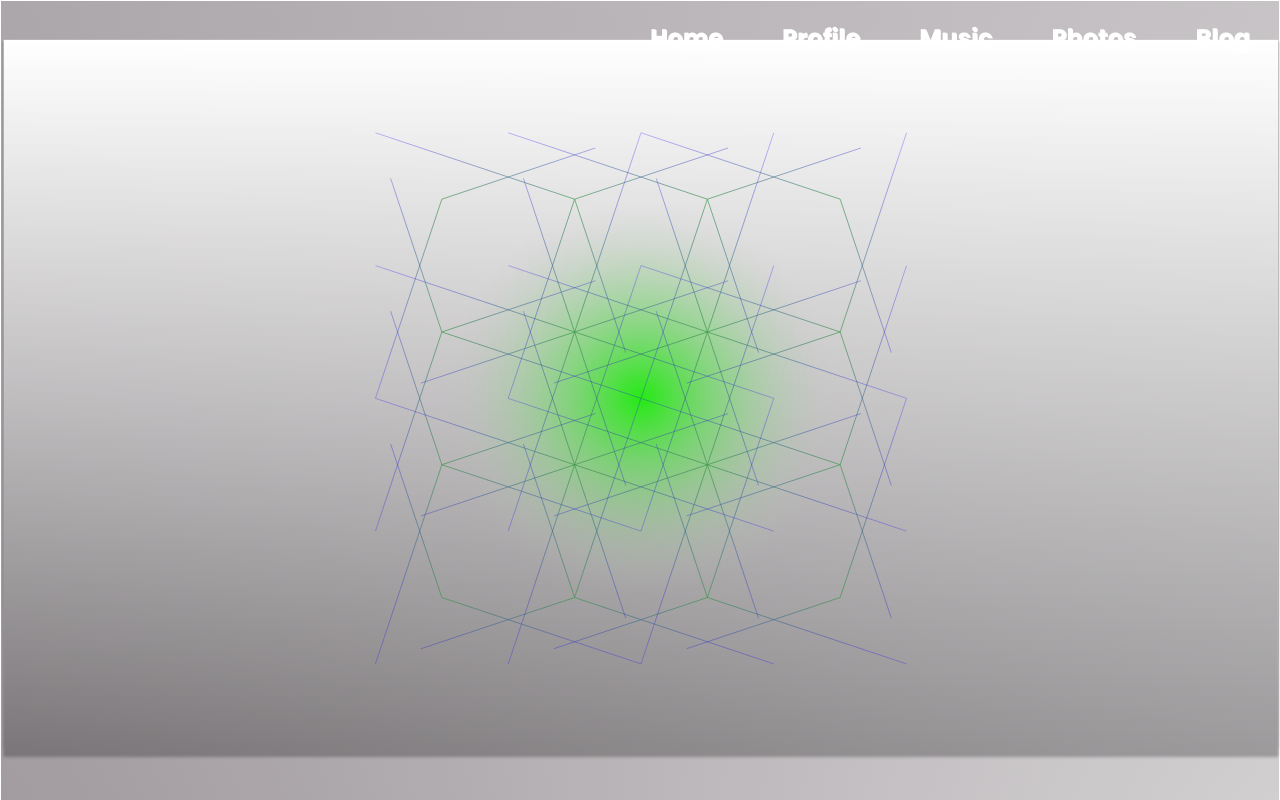
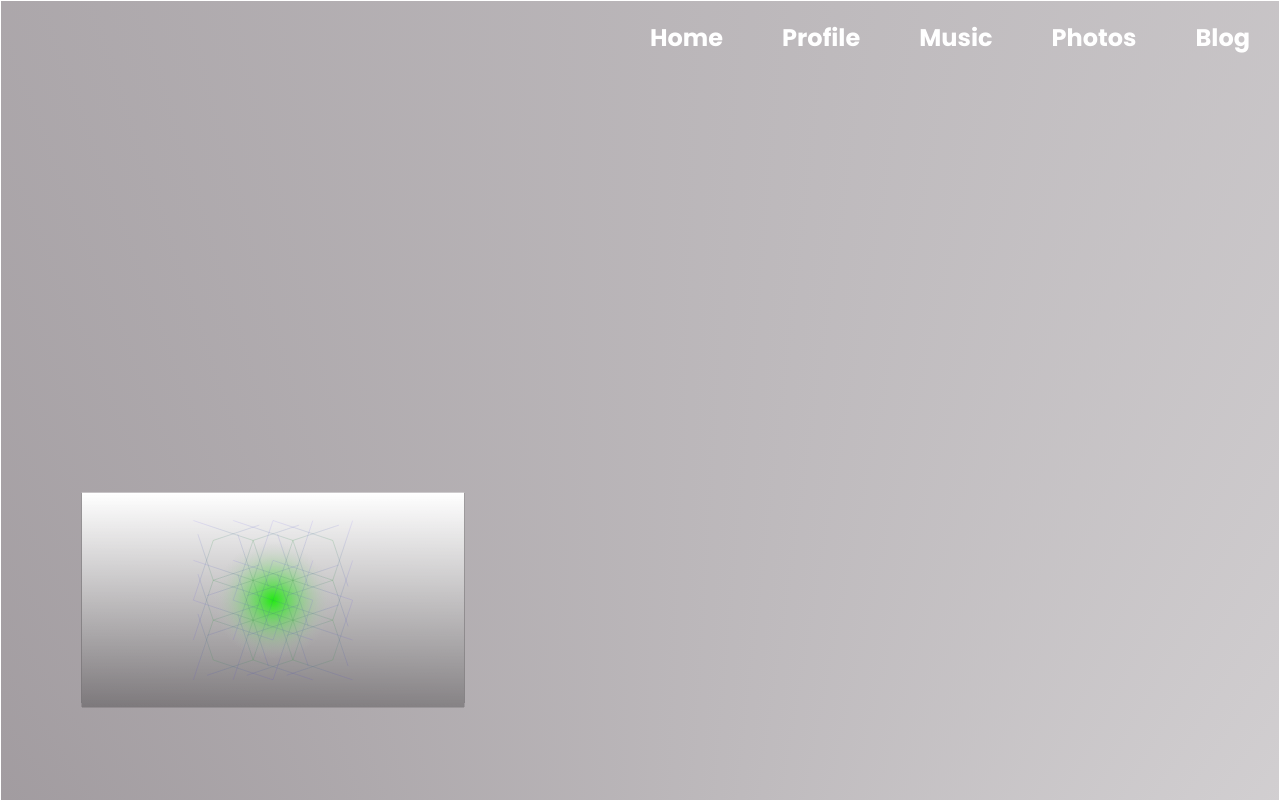
Before and after one commit to private-side-project-org/scratch_react, a React app: page /photos in a window 1280 px wide. Shown: the top 800 px of the page. Built offline with nearby package versions, Linux system fonts and the light colour scheme; what drei would draw is missing.

Commit message:
fix photo page

```diff
--- a/src/assets/styles/layout.scss
+++ b/src/assets/styles/layout.scss
@@ -23,13 +23,6 @@ body {
   opacity: 0.8;
   border-width: 0;
 }
-.load-image-container {
-  display: flex;
-  align-items: center;
-  justify-content: center;
-  height: 100vh;
-  width: 100vw;
-}
 
 // .svg-item {
 //   animation: rotation 1s infinite linear;
@@ -43,18 +36,3 @@ body {
 //     transform: rotate(359deg);
 //   }
 // }
-
-.path {
-  stroke-dasharray: 1000;
-  stroke-dashoffset: 1000;
-  animation: dash 10s linear alternate infinite;
-}
-
-@keyframes dash {
-  from {
-    stroke-dashoffset: 880;
-  }
-  to {
-    stroke-dashoffset: 0;
-  }
-}
--- a/src/assets/styles/photo.scss
+++ b/src/assets/styles/photo.scss
@@ -9,3 +9,31 @@
   border: 1px solid #ffffff;
   box-sizing: border-box;
 }
+
+.load-image-container {
+  display: flex;
+  align-items: center;
+  justify-content: center;
+  height: 30vh;
+  width: 30vw;
+  margin: 30em 0 0 5em;
+  svg {
+    width: 100%;
+    height: 100%;
+  }
+}
+
+.path {
+  stroke-dasharray: 1000;
+  stroke-dashoffset: 1000;
+  animation: dash 10s linear alternate infinite;
+}
+
+@keyframes dash {
+  from {
+    stroke-dashoffset: 880;
+  }
+  to {
+    stroke-dashoffset: 0;
+  }
+}
--- a/src/component/Photo.js
+++ b/src/component/Photo.js
@@ -5,7 +5,6 @@ import PhotoOne from './animationPhoto/PhotoOne';
 const Photo = () => {
   return (
     <div className="photo-container">
-      <Navbar />
       <PhotoOne />
     </div>
   );
```
